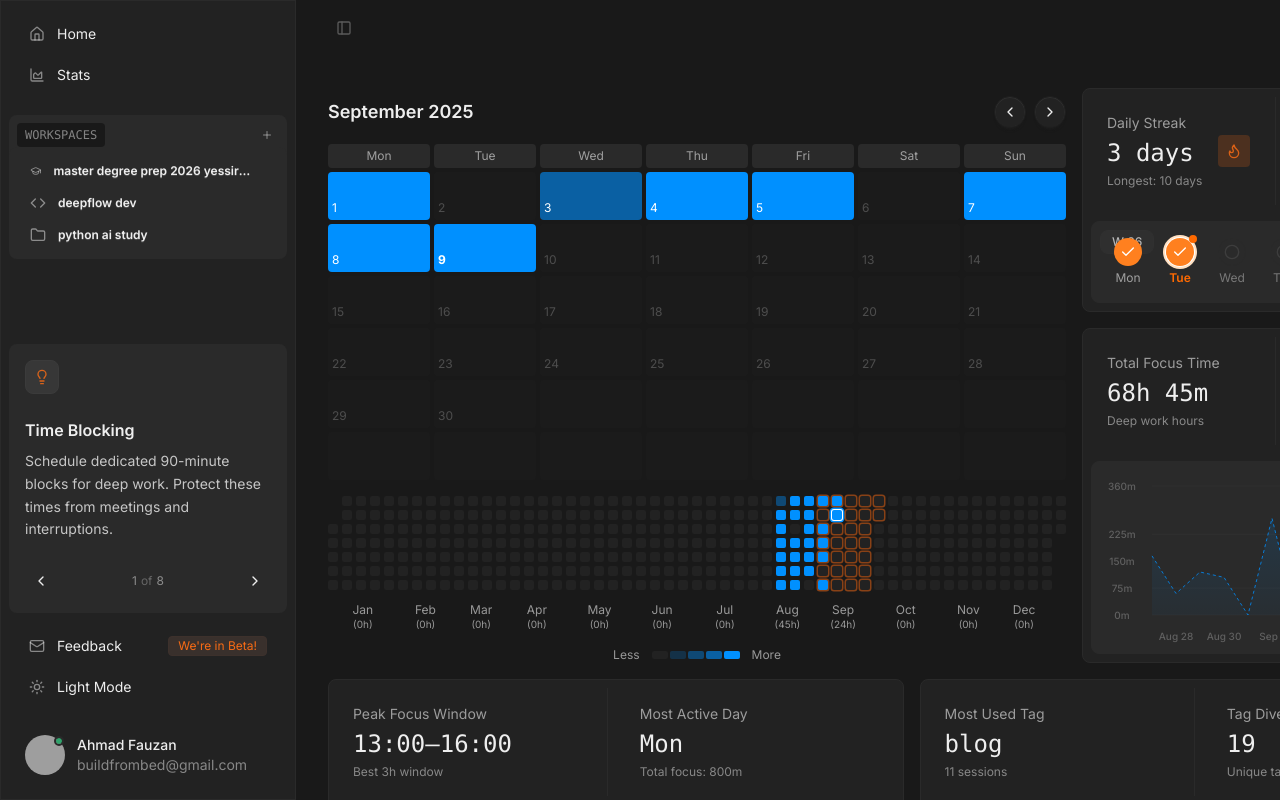
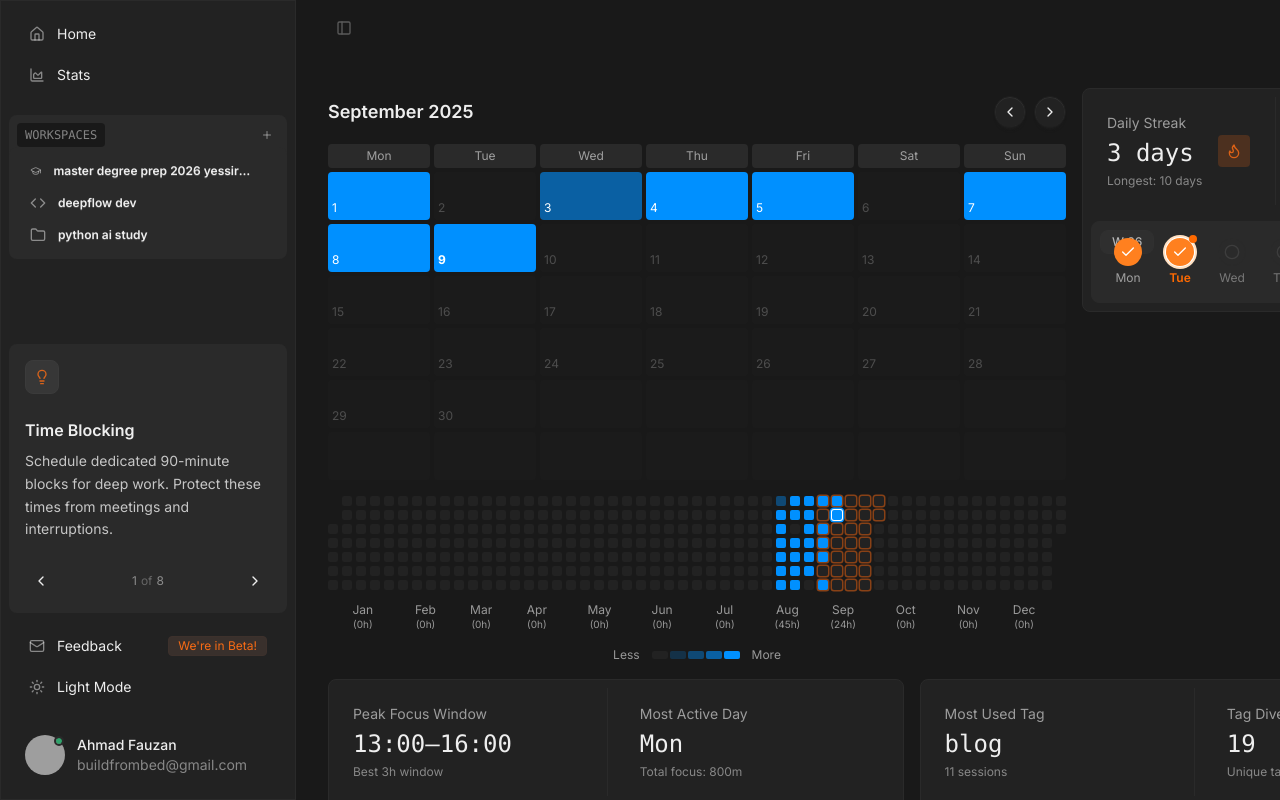
Before and after one commit to vaujan/deepflow, a Next.js app: page /stats in a window 1280 px wide. Shown: the top 800 px of the page. Built offline with nearby package versions, Linux system fonts and the light colour scheme; grey boxes are pictures that could not be loaded.

Commit message:
test dev without stats overview

```diff
--- a/src/app/stats/page.tsx
+++ b/src/app/stats/page.tsx
@@ -30,7 +30,7 @@ export default function StatsPage() {
 
 								<div className="flex h-full flex-col w-full gap-4">
 									<FocusStreak />
-									<StatsOverview />
+									{/* <StatsOverview /> */}
 								</div>
 							</div>
 
```
